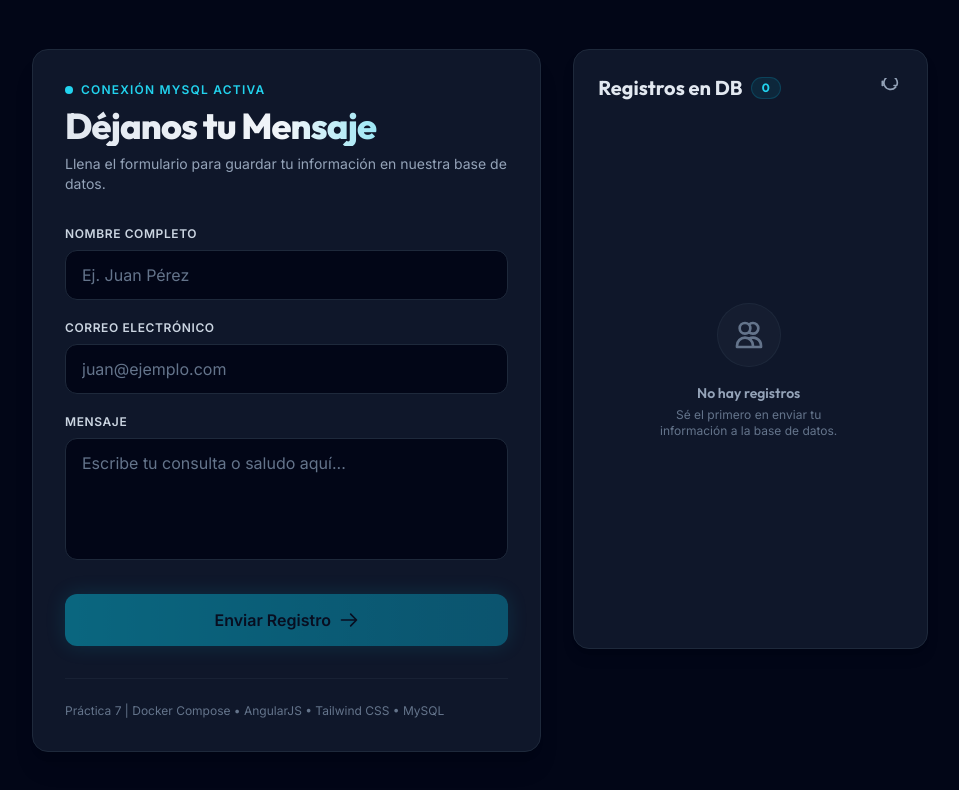
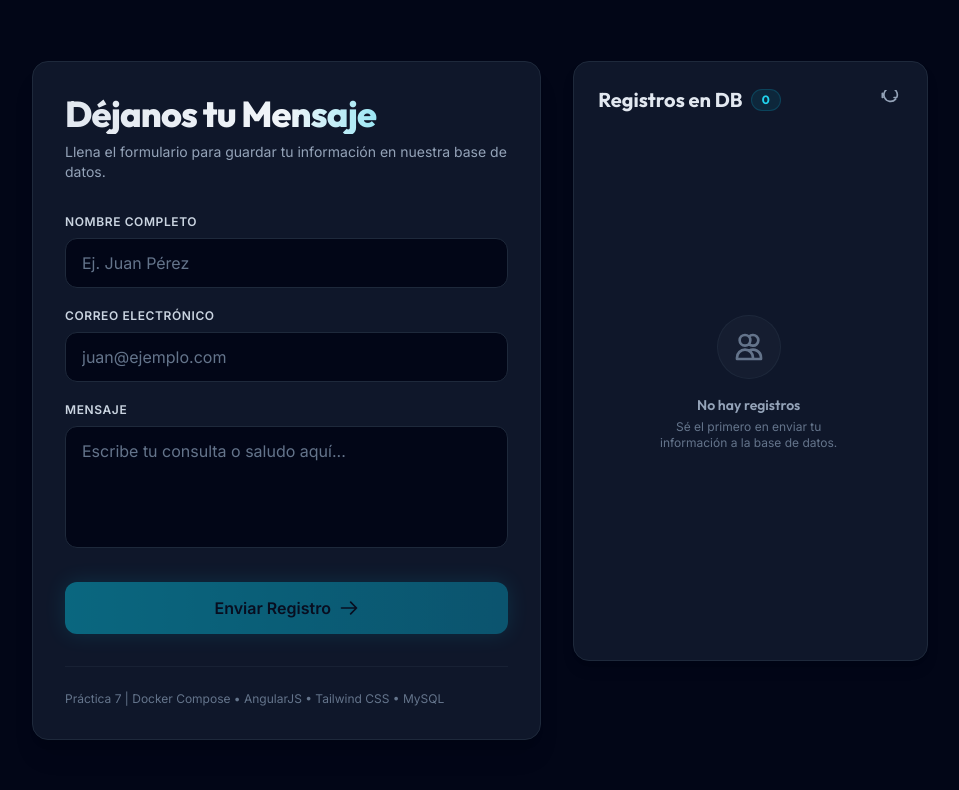
Before and after one commit to Johanvasquezdev/practica7-docker-compose, a website: page src/index.html in a window 1280 px wide. Shown: the whole page, without its empty margins (160-1119 px from the left). Drawn offline with nearby package versions, Linux system fonts and the light colour scheme; no server answers.

Commit message:
Remove active MySQL connection status indicator from header

```diff
--- a/src/index.html
+++ b/src/index.html
@@ -48,10 +48,6 @@
       <div>
         <!-- Cabecera -->
         <div class="mb-8">
-          <div class="flex items-center space-x-2 text-cyan-400 text-xs font-semibold uppercase tracking-widest mb-2">
-            <span class="w-2 h-2 rounded-full bg-cyan-400 animate-ping"></span>
-            <span>Conexión MySQL Activa</span>
-          </div>
           <h1 class="text-3xl md:text-4xl font-extrabold tracking-tight bg-gradient-to-r from-slate-200 via-slate-100 to-cyan-400 bg-clip-text text-transparent">
             Déjanos tu Mensaje
           </h1>
```
